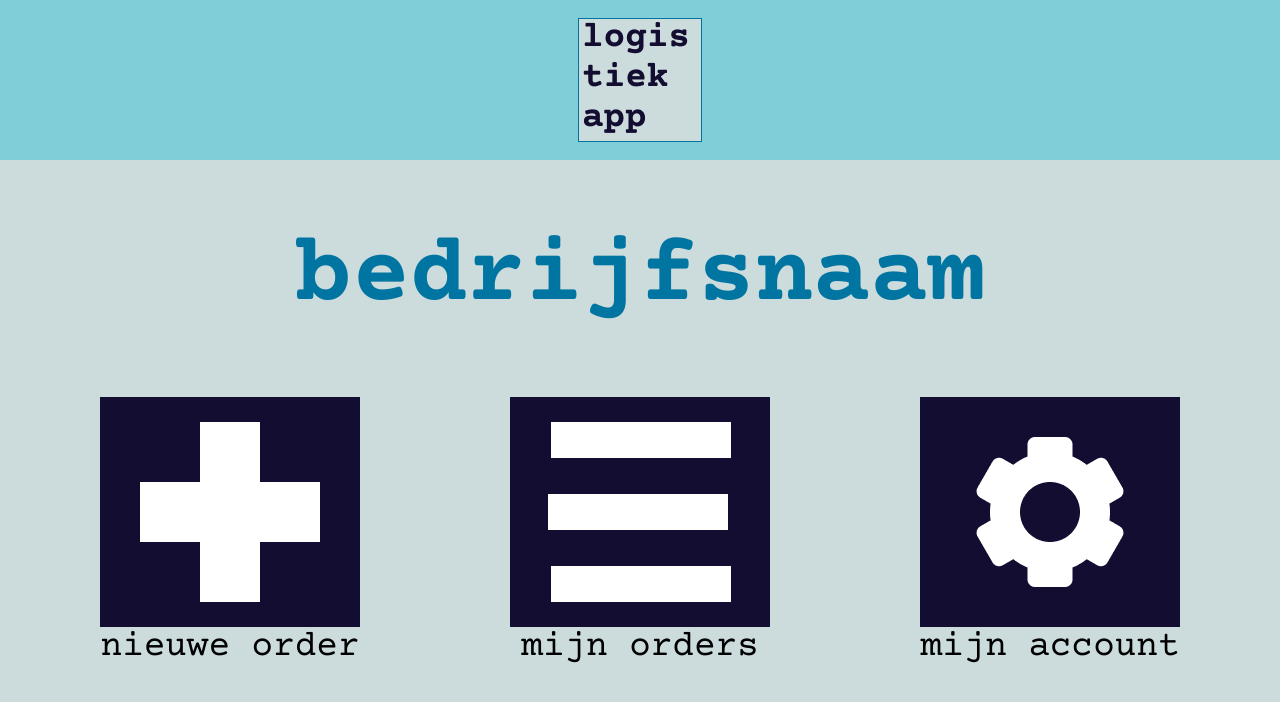
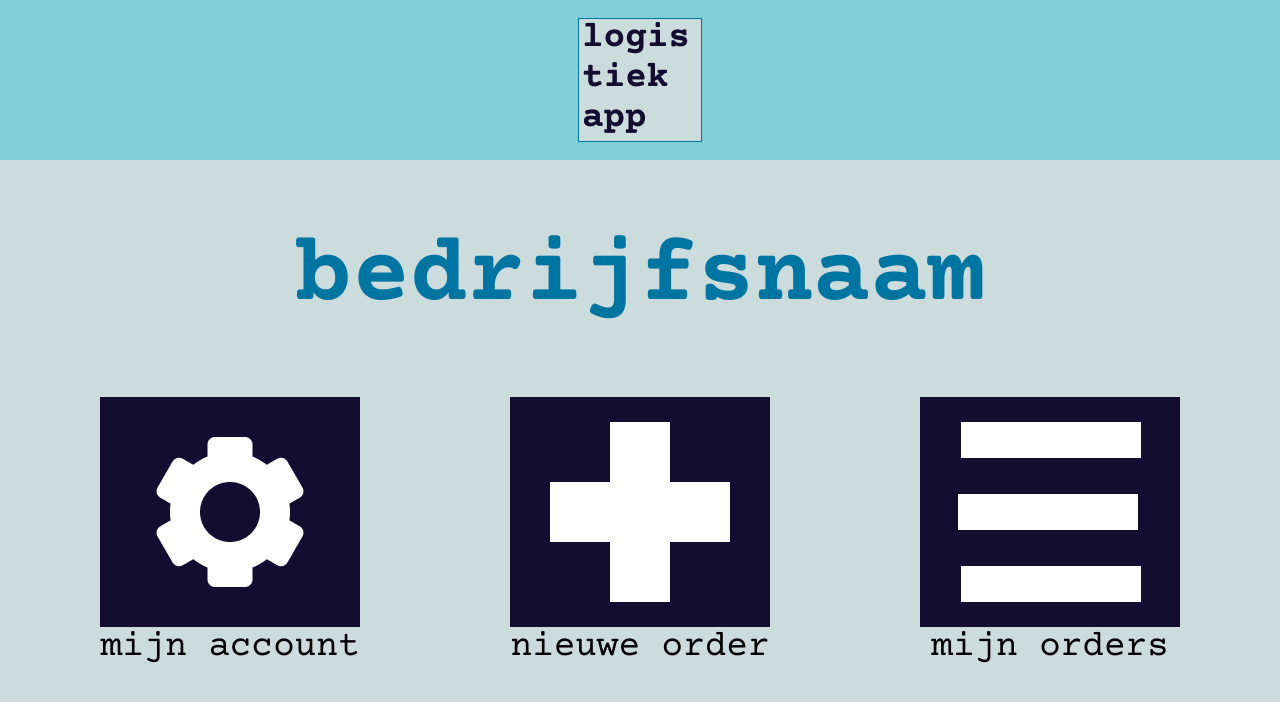
Before and after one commit to MRensen/transport-app-frontend, a React (Create React App) app: page /customer/home in a window 1280 px wide. Shown: the top 702 px of the page. Built offline with nearby package versions, Linux system fonts and the light colour scheme.

Commit message:
added customeHomeButton to customerHome

```diff
--- /dev/null
+++ b/src/components/CustomerHomeButton/CustomerHomeButton.js
@@ -0,0 +1,14 @@
+import styles from "./CustomerHomeButton.module.css";
+import {useHistory} from "react-router-dom";
+export default function CustomerHomeButton({path, name, logo}){
+    const history = useHistory();
+    return(
+    <div className={styles.button}>
+        <input type="image" src={logo} id={name} onClick={() => {
+            console.log(name);
+            history.push(path);
+        }}/>
+        <label htmlFor={name} className={styles.label}> {name} </label>
+    </div>
+    )
+}
--- /dev/null
+++ b/src/components/CustomerHomeButton/CustomerHomeButton.module.css
@@ -0,0 +1,9 @@
+
+
+.button{
+    font-family: 'courier prime', monospace;
+    font-size: 36px;
+    display: flex;
+    flex-direction: column;
+    align-items: center;
+}
--- a/src/pages/CustomerPages/CustomerHome/CustomerHome.js
+++ b/src/pages/CustomerPages/CustomerHome/CustomerHome.js
@@ -6,6 +6,7 @@ import ordersLogo from "../../../resources/mijnOrdersLogo.png";
 import nieuwOrderLogo from "../../../resources/nieuweOrderLogo.png";
 import accountLogo from "../../../resources/mijnAccountLogo.png";
 import {useHistory} from "react-router-dom";
+import CustomerHomeButton from "../../../components/CustomerHomeButton/CustomerHomeButton";
 
 export default function CustomerHome() {
     const {data} = useContext(AuthContext);
@@ -17,27 +18,30 @@ export default function CustomerHome() {
             <main className={styles.main}>
                 <h1 className={styles.title}>{data.name}</h1>
                 <div className={styles['button-container']}>
-                    <div className={styles.button}>
-                        <input type="image" src={nieuwOrderLogo} id="nieuwe order" onClick={() => {
-                            console.log("nieuwe order");
-                            history.push("/customer/new");
-                        }}/>
-                        <label htmlFor="nieuwe order" className={styles.label}> nieuwe order </label>
-                    </div>
-                    <div className={styles.button}>
-                        <input type="image" src={ordersLogo} id="mijn orders" onClick={() => {
-                            console.log("mijn orders");
-                            history.push("/customer/orders");
-                        }}/>
-                        <label htmlFor="mijn orders" className={styles.label}> mijn orders </label>
-                    </div>
-                    <div className={styles.button}>
-                        <input type="image" src={accountLogo} id="nieuwe account" onClick={() => {
-                            console.log("mijn account");
-                            history.push("/customer/account");
-                        }}/>
-                        <label htmlFor="mijn account" className={styles.label}> mijn account</label>
-                    </div>
+                    <CustomerHomeButton path="/customer/account" name="mijn account" logo={accountLogo}/>
+                    <CustomerHomeButton path="/customer/new" name="nieuwe order" logo={nieuwOrderLogo}/>
+                    <CustomerHomeButton path="customer/orders" name="mijn orders" logo={ordersLogo}/>
+                    {/*<div className={styles.button}>*/}
+                    {/*    <input type="image" src={nieuwOrderLogo} id="nieuwe order" onClick={() => {*/}
+                    {/*        console.log("nieuwe order");*/}
+                    {/*        history.push("/customer/new");*/}
+                    {/*    }}/>*/}
+                    {/*    <label htmlFor="nieuwe order" className={styles.label}> nieuwe order </label>*/}
+                    {/*</div>*/}
+                    {/*<div className={styles.button}>*/}
+                    {/*    <input type="image" src={ordersLogo} id="mijn orders" onClick={() => {*/}
+                    {/*        console.log("mijn orders");*/}
+                    {/*        history.push("/customer/orders");*/}
+                    {/*    }}/>*/}
+                    {/*    <label htmlFor="mijn orders" className={styles.label}> mijn orders </label>*/}
+                    {/*</div>*/}
+                    {/*<div className={styles.button}>*/}
+                    {/*    <input type="image" src={accountLogo} id="mijn account" onClick={() => {*/}
+                    {/*        console.log("mijn account");*/}
+                    {/*        history.push("/customer/account");*/}
+                    {/*    }}/>*/}
+                    {/*    <label htmlFor="mijn account" className={styles.label}> mijn account</label>*/}
+                    {/*</div>*/}
 
                 </div>
             </main>
--- a/src/pages/CustomerPages/CustomerHome/CustomerHome.module.css
+++ b/src/pages/CustomerPages/CustomerHome/CustomerHome.module.css
@@ -16,11 +16,3 @@
     flex-direction: row;
     gap: 150px;
 }
-
-.button{
-    font-family: 'courier prime', monospace;
-    font-size: 36px;
-    display: flex;
-    flex-direction: column;
-    align-items: center;
-}
```
